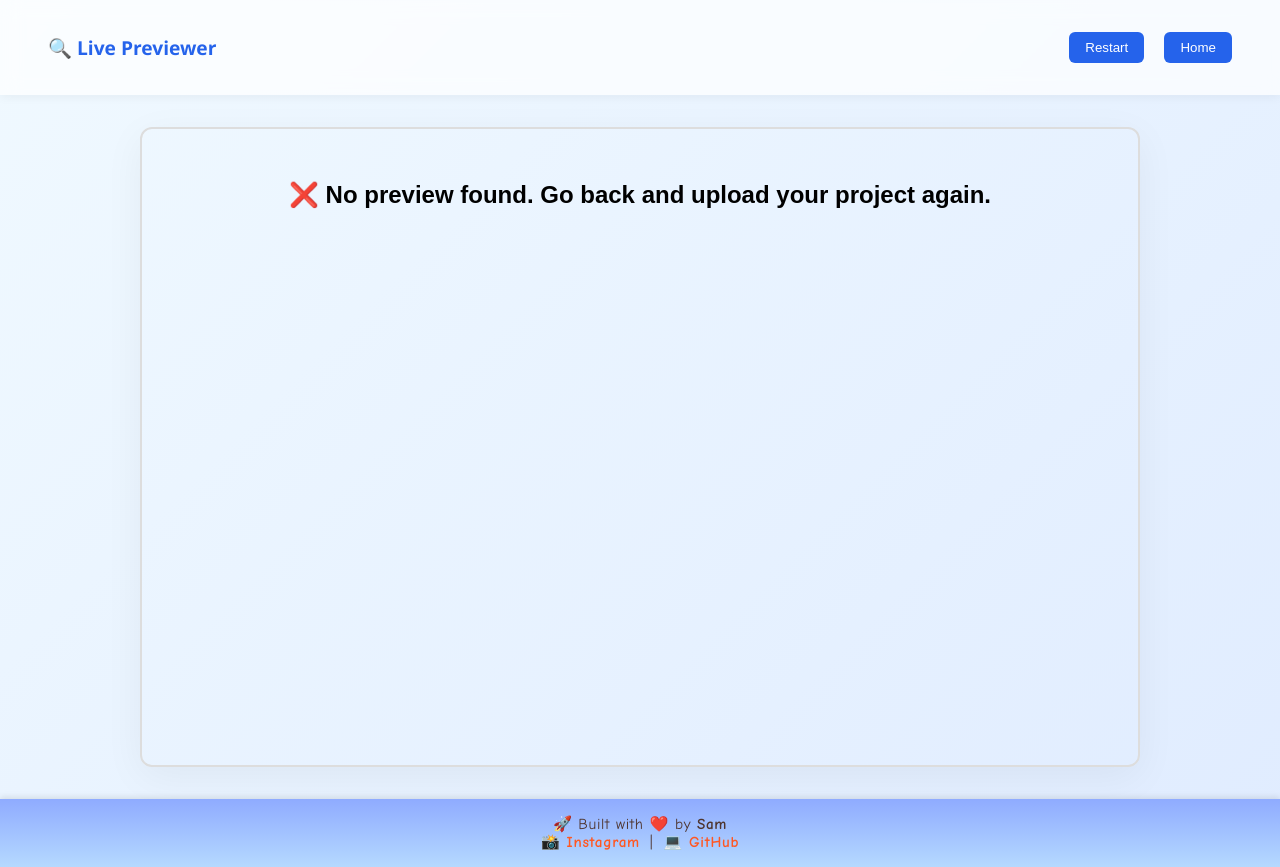
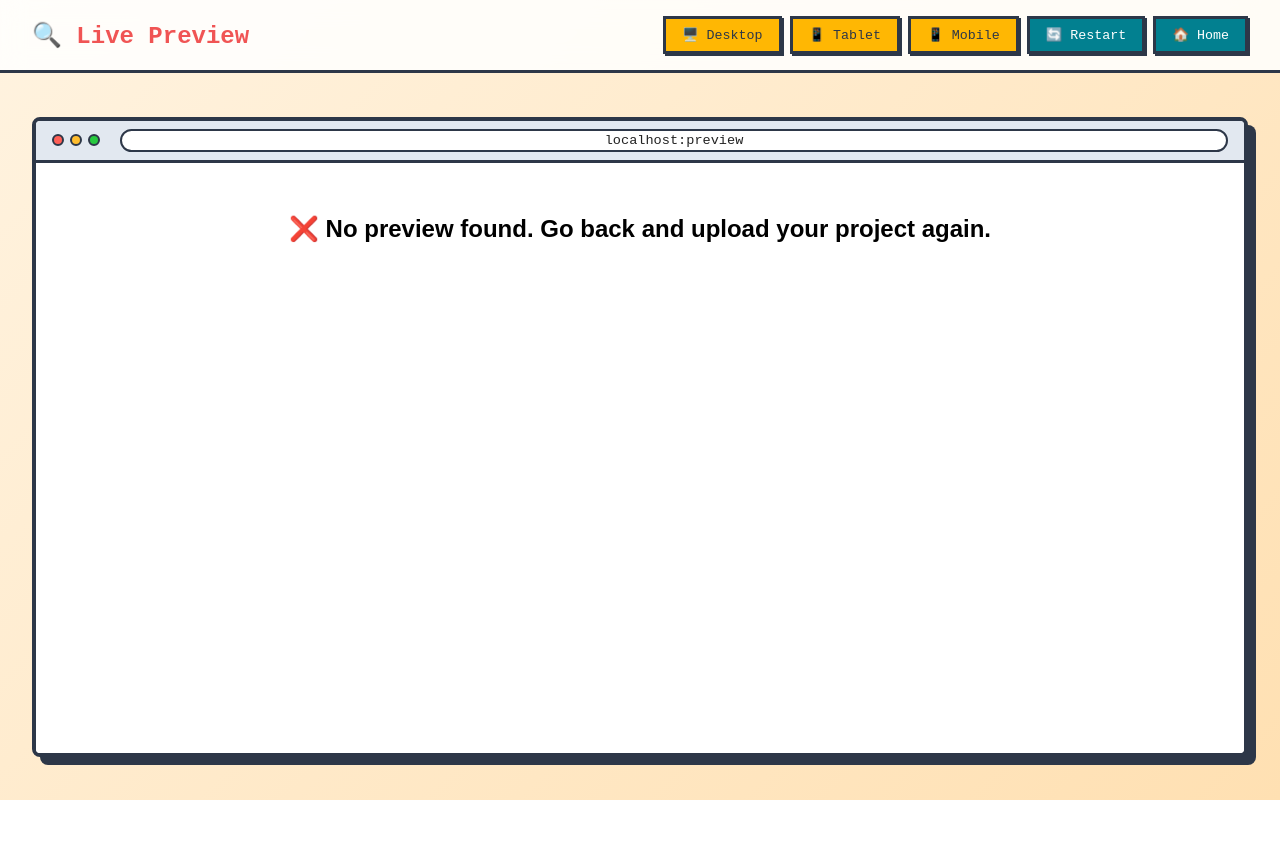
Before and after one commit to owsam22/previewer, a plain HTML site: page preview.html in a window 1280 px wide. After the commit the page ends 800 px from the top, so only its background shows below. Drawn offline with Linux system fonts and the light colour scheme; a web font is replaced by a local one.

Commit message:
Revamp live preview layout and styles
Updated the layout and styles for the live preview feature, including new device options and improved animations.

```diff
--- a/preview.html
+++ b/preview.html
@@ -4,102 +4,192 @@
   <meta charset="UTF-8">
   <title>Preview Your Site</title>
   <meta name="viewport" content="width=device-width, initial-scale=1.0">
+  <link rel="preconnect" href="https://fonts.googleapis.com">
+  <link rel="preconnect" href="https://fonts.gstatic.com" crossorigin>
+  <link href="https://fonts.googleapis.com/css2?family=DotGothic16&family=Outfit:wght@300;400;600;700&display=swap" rel="stylesheet">
   <link rel="stylesheet" href="style.css">
   <style>
     body {
-      background: linear-gradient(135deg, #f0f9ff, #e0ecff);
+      background: linear-gradient(135deg, #fff3e0, #ffe0b2, #ffcc80, #ffd54f);
+      background-size: 300% 300%;
+      animation: gradientBG 20s ease infinite;
+      display: flex;
+      flex-direction: column;
+      min-height: 100vh;
     }
 
     .preview-header {
-      padding: 2rem 3rem;
-      background: rgba(255, 255, 255, 0.7);
-      backdrop-filter: blur(10px);
+      padding: 1rem 2rem;
+      background: var(--glass-bg, rgba(255, 255, 255, 0.85));
+      backdrop-filter: blur(12px);
+      border-bottom: 3px solid var(--text-main, #2d3748);
       display: flex;
       justify-content: space-between;
       align-items: center;
       position: sticky;
       top: 0;
       z-index: 10;
-      box-shadow: 0 2px 10px rgba(0,0,0,0.05);
     }
 
     .preview-header h1 {
-      font-size: 1.2rem;
-      font-weight: 600;
-      color: #2563eb;
+      font-family: 'DotGothic16', monospace;
+      font-size: 1.5rem;
+      color: var(--primary, #f05454);
     }
 
-    .button-group button {
-      margin-left: 1rem;
-      padding: 0.5rem 1rem;
-      border: none;
-      border-radius: 6px;
-      background: #2563eb;
-      color: white;
-      cursor: pointer;
+    .button-group {
+      display: flex;
+      gap: 0.5rem;
     }
 
-    .button-group button:hover {
-      background: #1d4ed8;
+    .btn {
+      font-family: 'DotGothic16', monospace;
+      padding: 0.5rem 1rem;
+      border: 3px solid var(--text-main, #2d3748);
+      border-radius: 0;
+      background: var(--secondary, #ffb703);
+      color: var(--text-main, #2d3748);
+      cursor: pointer;
+      box-shadow: 2px 2px 0 var(--text-main, #2d3748);
+      transition: all 0.1s;
+    }
+
+    .btn:hover {
+      background: #ffc300;
+      transform: translate(-1px, -1px);
+      box-shadow: 3px 3px 0 var(--text-main, #2d3748);
+    }
+
+    .btn:active {
+      transform: translate(2px, 2px);
+      box-shadow: 0px 0px 0 var(--text-main, #2d3748);
+    }
+
+    .btn-home { background: var(--accent, #028090); color: white; }
+    .btn-home:hover { background: #00b4d8; }
+
+    /* Browser/Device Frame */
+    .device-wrapper {
+      flex: 1;
+      display: flex;
+      justify-content: center;
+      align-items: center;
+      padding: 2rem;
     }
 
     .preview-container {
-      margin: 2rem auto;
-      max-width: 1000px;
+      width: 100%;
       height: 80vh;
-      border: 2px solid #ddd;
+      max-width: 1280px;
+      background: white;
+      border: 4px solid var(--text-main, #2d3748);
+      border-radius: 8px;
+      overflow: hidden;
+      box-shadow: 8px 8px 0 var(--text-main, #2d3748);
+      display: flex;
+      flex-direction: column;
+      transition: all 0.4s cubic-bezier(0.25, 0.8, 0.25, 1);
+    }
+
+    /* macOS style dots */
+    .browser-frame {
+      display: flex;
+      align-items: center;
+      background: #e2e8f0;
+      padding: 0.5rem 1rem;
+      border-bottom: 3px solid var(--text-main, #2d3748);
+    }
+
+    .dots {
+      display: flex;
+      gap: 6px;
+    }
+
+    .dot {
+      width: 12px;
+      height: 12px;
+      border-radius: 50%;
+      border: 2px solid var(--text-main, #2d3748);
+    }
+    .dot.red { background: #ff5f56; }
+    .dot.yellow { background: #ffbd2e; }
+    .dot.green { background: #27c93f; }
+
+    .url-bar {
+      margin-left: 20px;
+      background: white;
+      border: 2px solid var(--text-main, #2d3748);
+      padding: 2px 10px;
+      font-family: monospace;
+      font-size: 0.85rem;
       border-radius: 12px;
-      overflow: hidden;
-      box-shadow: 0 10px 40px rgba(0, 0, 0, 0.05);
+      flex: 1;
+      text-align: center;
     }
 
     iframe {
       width: 100%;
-      height: 100%;
+      flex: 1;
       border: none;
+      background: white;
+    }
+
+    /* Device toggles */
+    .preview-container.mobile {
+      width: 375px;
+      height: 812px;
+    }
+    .preview-container.tablet {
+      width: 768px;
+      height: 1024px;
     }
 
     @media (max-width: 768px) {
       .preview-container {
         height: 70vh;
-        width: 95%;
+        width: 100% !important;
       }
-      .button-group {
-        display: flex;
-        flex-wrap: wrap;
-      }
+      .device-wrapper { padding: 1rem; }
+      .button-group { flex-wrap: wrap; }
     }
   </style>
 </head>
 <body>
 
   <header class="preview-header">
-    <h1>🔍 Live Previewer</h1>
+    <h1>🔍 Live Preview</h1>
     <div class="button-group">
-      <button onclick="restartPreview()">Restart</button>
-      <button onclick="goHome()">Home</button>
+      <button class="btn" onclick="setDevice('desktop')">🖥️ Desktop</button>
+      <button class="btn" onclick="setDevice('tablet')">📱 Tablet</button>
+      <button class="btn" onclick="setDevice('mobile')">📱 Mobile</button>
+      <button class="btn btn-home" onclick="restartPreview()">🔄 Restart</button>
+      <button class="btn btn-home" onclick="goHome()">🏠 Home</button>
     </div>
   </header>
 
-  <div class="preview-container">
-    <iframe id="previewFrame"></iframe>
+  <div class="device-wrapper">
+    <div class="preview-container" id="deviceFrame">
+      <div class="browser-frame">
+        <div class="dots">
+          <div class="dot red"></div>
+          <div class="dot yellow"></div>
+          <div class="dot green"></div>
+        </div>
+        <div class="url-bar">localhost:preview</div>
+      </div>
+      <iframe id="previewFrame"></iframe>
+    </div>
   </div>
-<footer>
-  <p>🚀 Built with ❤️ by <strong>Sam</strong></p>
-  <p>
-    <a href="https://instagram.com/your_instagram" target="_blank">📸 Instagram</a> |
-    <a href="https://github.com/your_github" target="_blank">💻 GitHub</a>
-  </p>
-</footer>
 
   <script>
     const html = localStorage.getItem("previewHTML");
     const iframe = document.getElementById("previewFrame");
+    const deviceFrame = document.getElementById("deviceFrame");
 
     if (html) {
       iframe.srcdoc = html;
     } else {
-      iframe.srcdoc = `<h2 style="padding:2rem;font-family:sans-serif;text-align:center;">❌ No preview found. Go back and upload your project again.</h2>`;
+      iframe.srcdoc = `<h2 style="padding:2rem;font-family:'Outfit',sans-serif;text-align:center;">❌ No preview found. Go back and upload your project again.</h2>`;
     }
 
     function restartPreview() {
@@ -109,6 +199,10 @@
     function goHome() {
       window.location.href = 'index.html';
     }
+
+    function setDevice(type) {
+      deviceFrame.className = 'preview-container ' + type;
+    }
   </script>
 
 </body>
```
